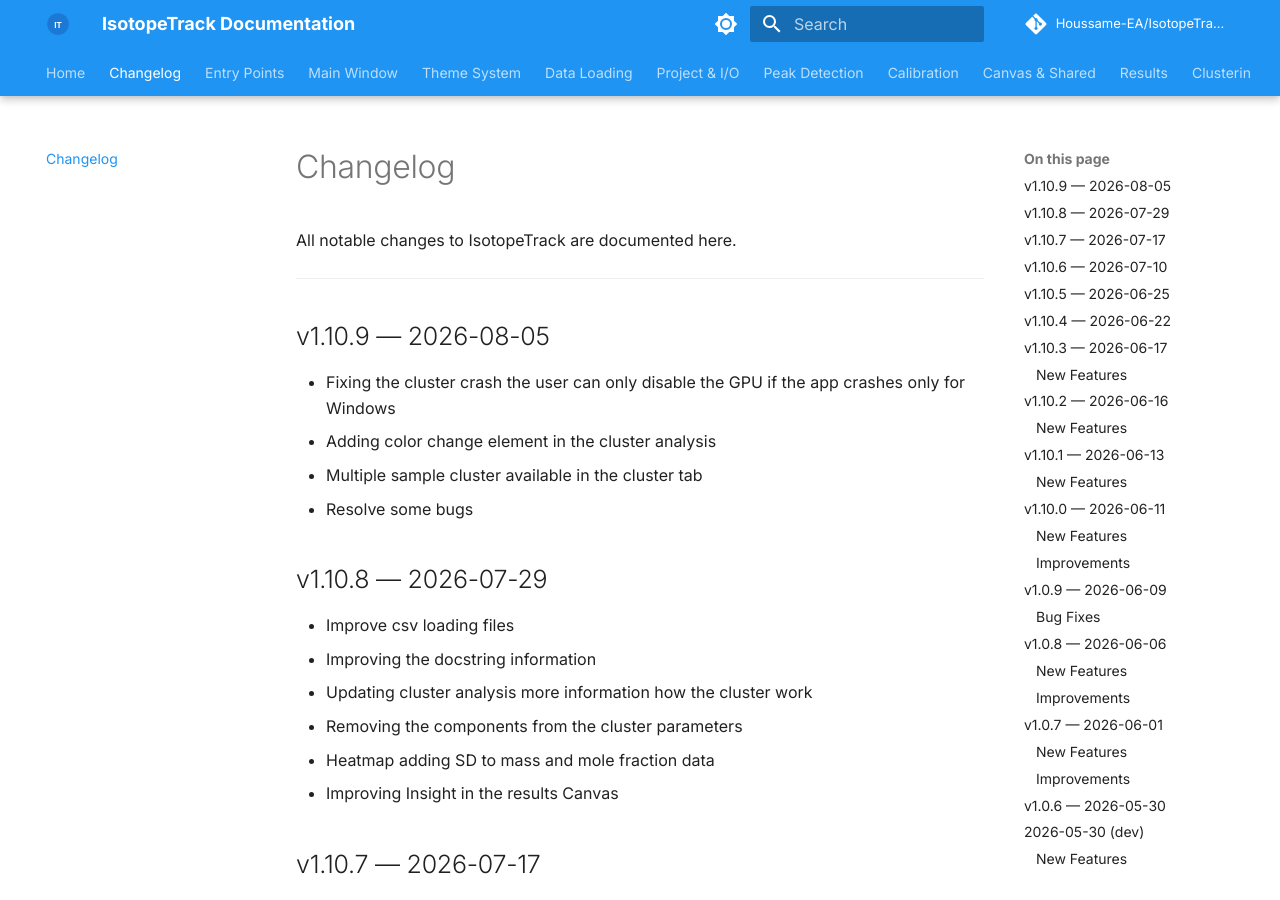
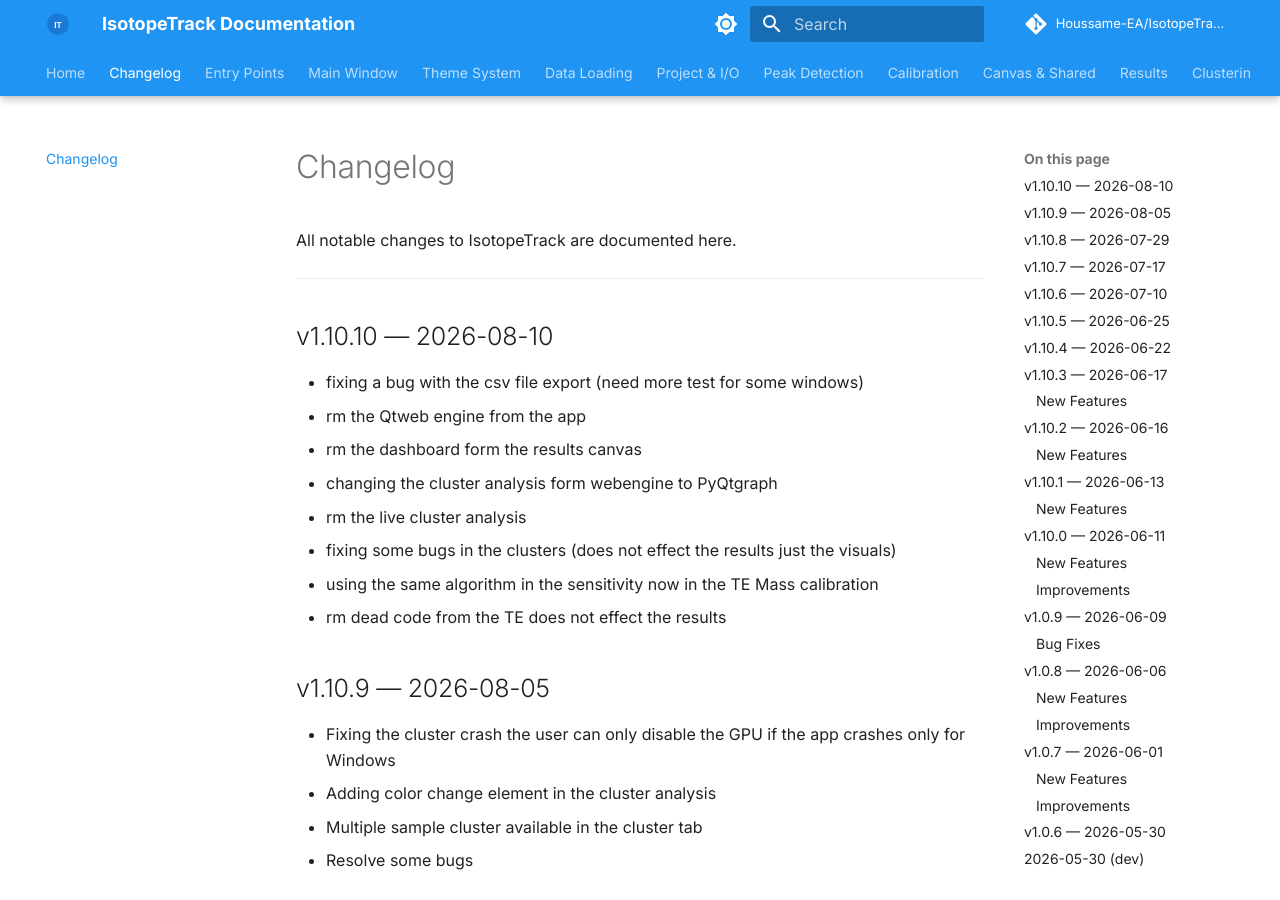
Before and after one commit to Houssame-EA/IsotopeTrack, an MkDocs documentation site: the page built from docs/changelog.md, in a window 1280 px wide and 900 px high. Built offline with MkDocs 1.6.1 and Material for MkDocs 9.7.7, drawn with Linux system fonts in a browser that asks for light colours; comment, search, counter and statistics services are not loaded; the version menu is left out.

Commit message:
changelog update

```diff
--- a/docs/changelog.md
+++ b/docs/changelog.md
@@ -3,6 +3,19 @@
 All notable changes to IsotopeTrack are documented here.
 
 ---
+
+## v1.10.10 — 2026-08-10
+
+
+- fixing a bug with the csv file export (need more test for some windows)
+- rm the Qtweb engine from the app
+- rm the dashboard form the results canvas
+- changing the cluster analysis form webengine to PyQtgraph
+- rm the live cluster analysis
+- fixing some bugs in the clusters (does not effect the results just the visuals)
+- using the same algorithm in the sensitivity now in the TE Mass calibration
+- rm dead code from the TE does not effect the results
+
 
 ## v1.10.9 — 2026-08-05
 
```
